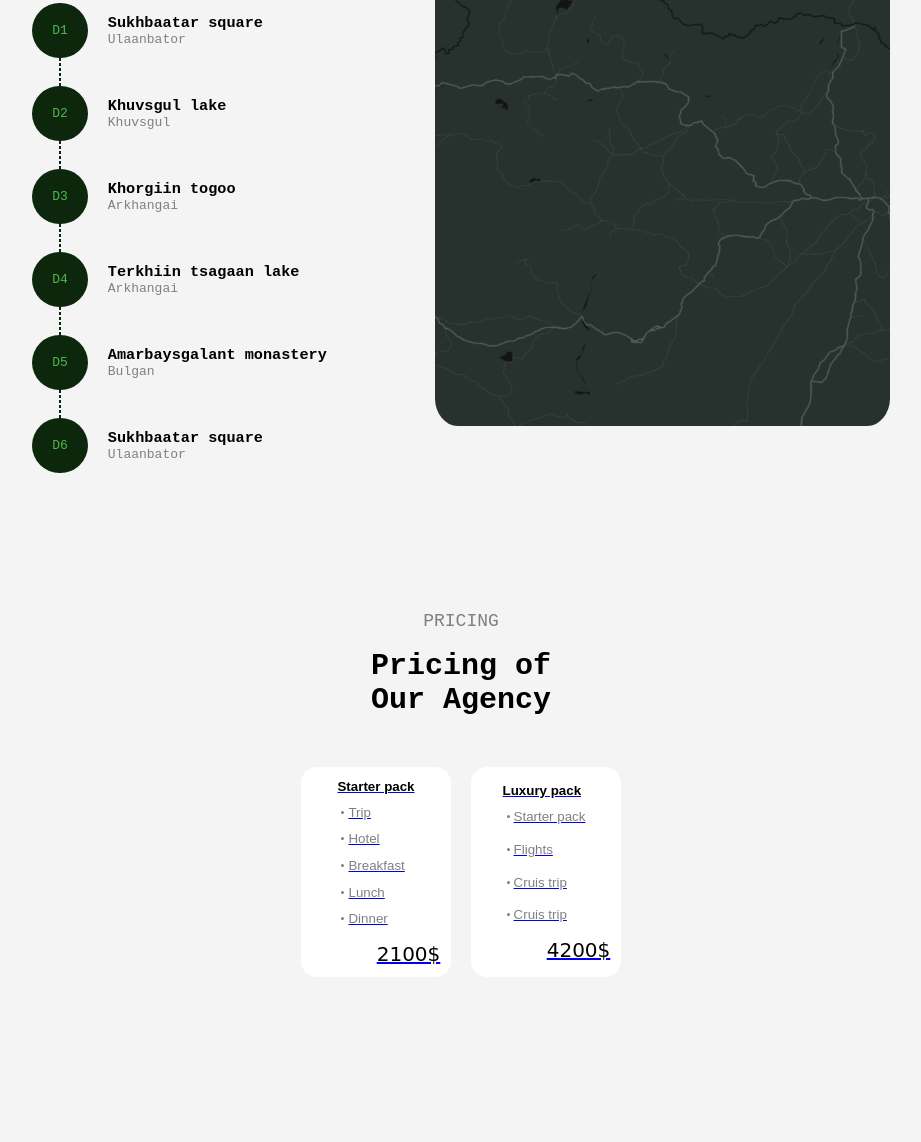
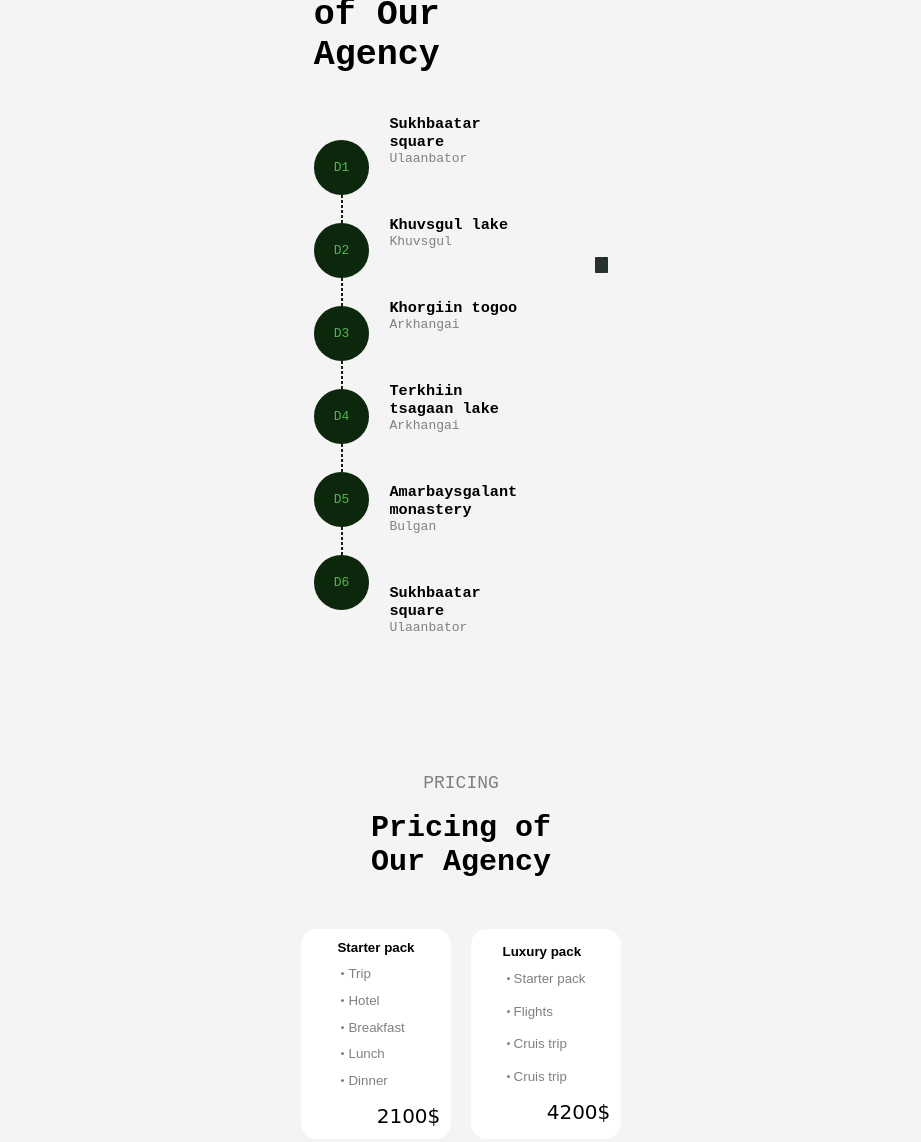
Before and after one commit to grooot666/khuvsgullake, a plain HTML site: page index.html in a window 1280 px wide. Shown: the part 876-2018 px from the top of the page, without its empty margins (179-1100 px from the left). Drawn offline with Linux system fonts and the light colour scheme.

Commit message:
last push

```diff
--- a/index.css
+++ b/index.css
@@ -8,6 +8,7 @@
    align-items: center;
    gap: 120px;
    background-color: #F4F4F4;
+
 }
 .header{
     padding-inline: 100%;
@@ -50,30 +51,28 @@
     margin-top: 40px;
 }
 .KhuvsgulPhotos img{
-    width: 20%;
+    width: 100%;
     height: fit-content;
 }
 .container{
 
     display: flex;
-    width: 67%;
+    width: 23%;
     height: fit-content;
     justify-content: center;
     align-items: center;
-
-    gap: 100px;
+    gap: 50px;
 
 }
 .Agency{
-    width: 40%;
+
     height: fit-content;
     display: flex;
     flex-direction: column;
     gap: 40px;
 }
 .MapPhoto{
-    width: 60%;
-    height: fit-content;
+    border-radius: 5%;
 }
 .MapPhoto img{
     width: 100%;
@@ -123,6 +122,8 @@
     display: flex;
     align-items: center;
     gap: 20px;
+    width: 100px;
+
 }
 .country p,h3{
     margin: 0;
--- a/index.html
+++ b/index.html
@@ -129,7 +129,7 @@
         </div>
         <div class="containerPrice">
             <div>
-                <a href=" file:///Users/bayarjargalenkhjargal/Desktop/KhuvsgulLake/order.html">
+
                     <button>
                         <div  class="starterpack">
                             <h1>Starter pack</h1>
@@ -160,10 +160,10 @@
 
                           <div class="totalprice">2100$</div>
                     </button>
-                </a>
+
             </div>
             <div>
-                <a href=" file:///Users/bayarjargalenkhjargal/Desktop/KhuvsgulLake/order.html">
+
                     <button>
                         <div class="luxurypack">
                             <h1>Luxury pack</h1>
@@ -191,7 +191,7 @@
                         <div class="totalprice">4200$</div>
 
                     </button>
-                </a>
+
             </div>
         </div>
     </div>
```
